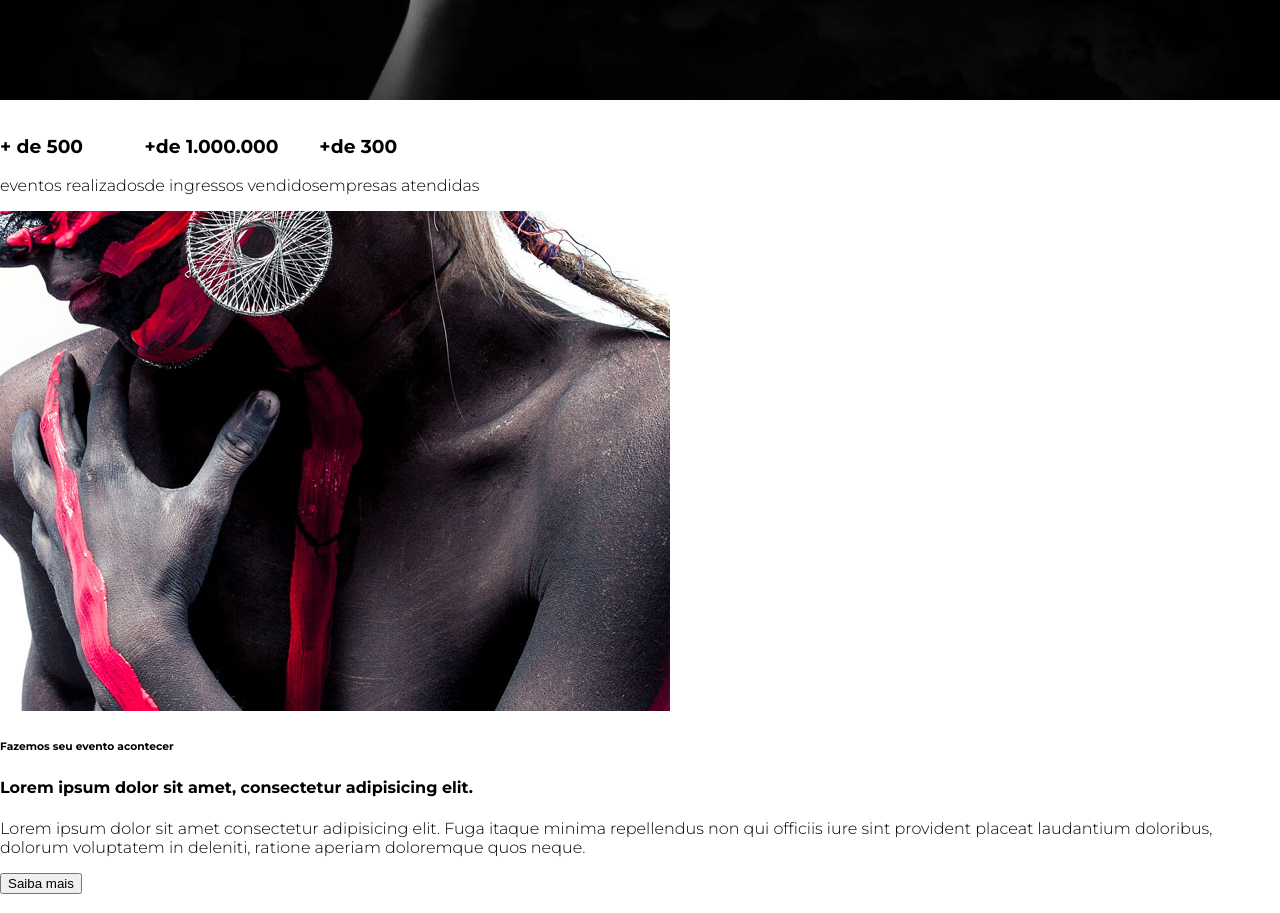
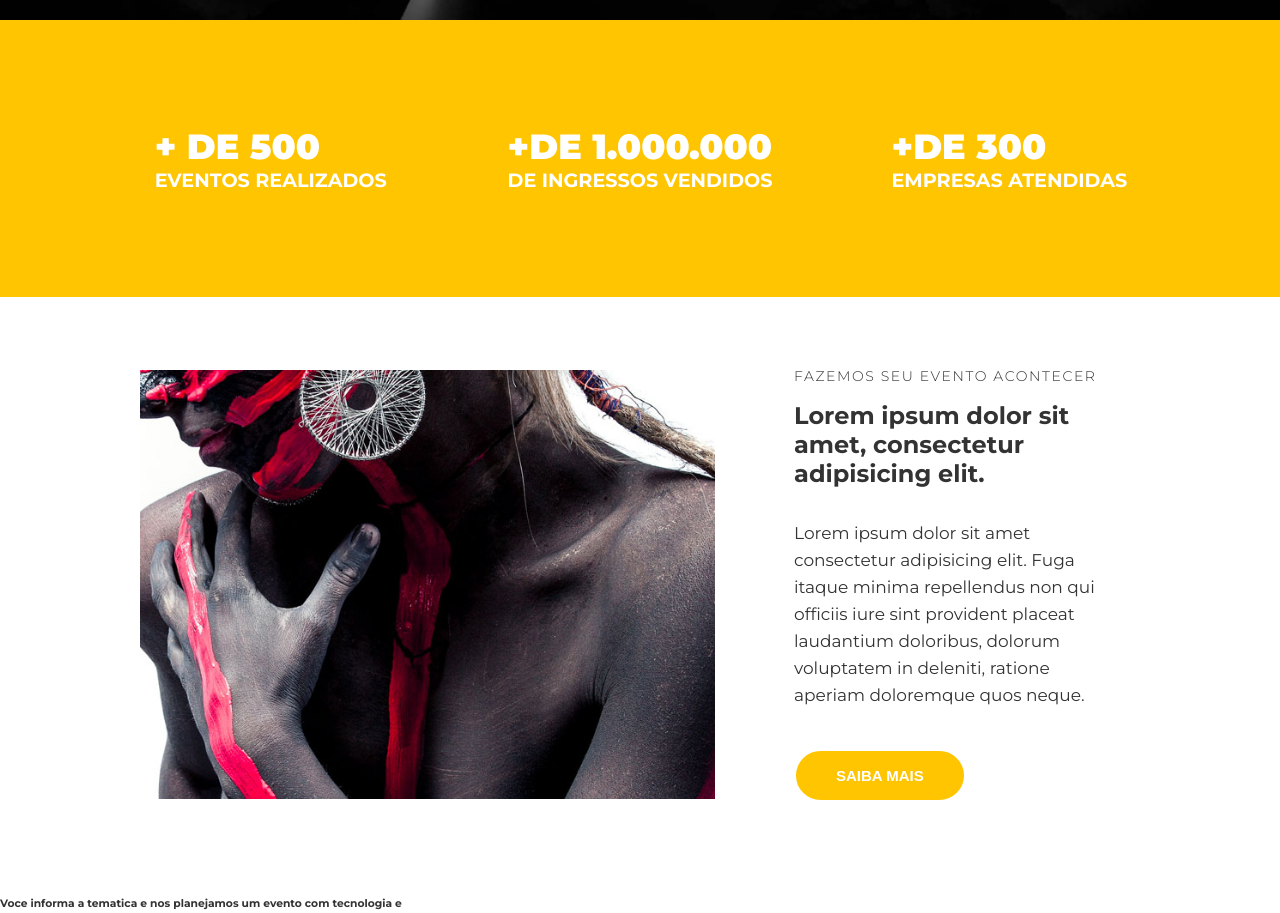
Before and after one commit to Icaromelchior/studion, a website: page src/index.html in a window 1280 px wide. Shown: the part 700-1613 px from the top of the page. Drawn offline with Linux system fonts and the light colour scheme.

Commit message:
feat(counter):css and html counter

```diff
--- a/src/index.html
+++ b/src/index.html
@@ -11,6 +11,7 @@
 
 <body>
     <nav class="navbar">
+        <div class=" container navbar__container">
 
             <h1 class="logo--studion">
                 Studi<span class="copy--primary">on</span>
@@ -40,8 +41,8 @@
                 </li>
 
             </ul>
+        </div>
     </nav>
-
     <header>
         <div id="slider">
 
@@ -65,23 +66,23 @@
     </header>
 
     <main>
-        <section id="eventos">
-            <ul>
+        <section id="conter">
+            <ul class="container counter__conteiner">
                 <li>
-                    <h3>+ de 500 </h3>eventos realizados
+                    <h3> + de 500 <small> eventos realizados</small></h3>
                 </li>
                 <li>
-                    <h3>+de 1.000.000 </h3>de ingressos vendidos
+                    <h3> +de 1.000.000 <small> de ingressos vendidos</small></h3>
                 </li>
                 <li>
-                    <h3>+de 300 </h3>empresas atendidas
+                    <h3> +de 300 <small> empresas atendidas</small></h3>
                 </li>
             </ul>
         </section>
-    </main>
-    <section>
-        <div>
-            <img src="./images/institutional.jpg"/>
+
+        <section class="container institutional">
+            <img class="institutional__image" src="./images/institutional.jpg"/ alt="studion institutional">
+            <div class="institutional__copy">
                 <h6>Fazemos seu evento acontecer</h6>
                 <h4>Lorem ipsum dolor sit amet, consectetur adipisicing elit.</h4>
                 <p>
@@ -91,10 +92,10 @@
                     doloremque quos neque.
 
                 </p>
-            <button>Saiba mais</button>
+                <button class="btn btn--institutional">Saiba mais</button>
             </div>
         </section>
-
+    </main>
         <section>
         <div>
             <h6>Voce informa a tematica e nos planejamos um evento
--- a/src/style.css
+++ b/src/style.css
@@ -1,4 +1,4 @@
-@import url('https://fonts.googleapis.com/css2?family=Montserrat:ital,wght@0,300;0,700;0,900;1,400&display=swap');
+@import url('https://fonts.googleapis.com/css2?family=Montserrat:wght@300;400;500;700;900&family=Roboto&display=swap');
 
 * {
     box-sizing: border-box;
@@ -6,14 +6,27 @@
 :root{
     font-family: 'Montserrat', sans-serif;
     font-size: 16px;
+    --color-copy:#333;
     --color-primary: #ffc500;
     --defaut-padding: 1rem;
+    color: var(--color-copy);
 
 }
 
 body {
     margin: 0;
     padding-top: 7.75rem;
+}
+
+header,
+main,
+footer {
+    overflow-x: hidden;
+}
+
+.container {
+    max-width: 1140px;
+    margin: 0 auto;
 }
 
 ul{
@@ -25,16 +38,21 @@ ul{
 .navbar {
     position: fixed;
     z-index: 1;
+    top: 0;
+    left: 0;
+    width: 100%;
+    background-color: #000;
+    color: #fff;
+}
+
+.navbar__container {
     display: grid;
     grid-template-columns: 1fr 9fr;
     align-items: center;
-    top: 0;
-    left: 0;
     width: 100vw;
     height: 7.75rem;
     padding: 0 1rem;
-    background-color: #000;
-    color: #fff;
+
 }
 
 .navbar__links {
@@ -83,7 +101,7 @@ ul{
 
 .slide {
     position: relative;
-    height: calc(100vh - 7.75rem);
+    height: calc(90vh - 7.75rem);
 }
 
 .slide__backgroud-image {
@@ -137,3 +155,78 @@ ul{
     background-color: var(--color-primary);
     color: #fff;
 }
+
+#conter {
+    background-color: var(--color-primary);
+    color: #fff;
+    text-transform: uppercase;
+}
+
+.counter__conteiner {
+    display: grid;
+    grid-template-columns: repeat(auto-fill, minmax(300px, 1fr)) ;
+    place-items: center;
+    padding: 4.375rem 1rem;
+}
+
+.counter__conteiner h3 {
+    font-size: 2.1875rem;
+    font-weight: 900;
+}
+
+.counter__conteiner h3 small {
+    display: block;
+    font-size: 1.2rem;
+    text-transform: uppercase;
+    font-weight: 700;
+}
+
+.institutional {
+    display: grid;
+    grid-template-columns: auto auto;
+    gap: 3.125rem;
+    align-items: center;
+    padding: 4.375rem;
+}
+
+.institutional__image {
+    max-width: 575px;
+}
+
+.institutional__copy {
+    padding: 0 1.8125rem;
+}
+
+.institutional__copy h6 {
+    font-size: 0.875rem;
+    font-weight: 300;
+    letter-spacing: 0.1rem;
+    text-transform: uppercase;
+    margin: 0;
+}
+
+.institutional__copy h4 {
+    font-size: 1.5rem;
+    margin-top: 1rem;
+}
+
+.institutional__copy p {
+    font-family: 'Roboto' sans-serif;
+    font-size: 1.0625rem;
+    line-height: 1.6875rem;
+    margin-bottom: 0;
+    margin-bottom: 2.5rem;
+}
+
+.btn--institutional {
+    background-color: var(--color-primary);
+    color: #fff;
+}
+
+.btn--institutional:hover{
+    border-color: var(--color-primary);
+    background-color: unset;
+    color: var(--color-copy);
+    box-shadow: 0 1rem 1rem #0006;
+
+}
```
Lines whose indentation alone changed are shown as unchanged.
